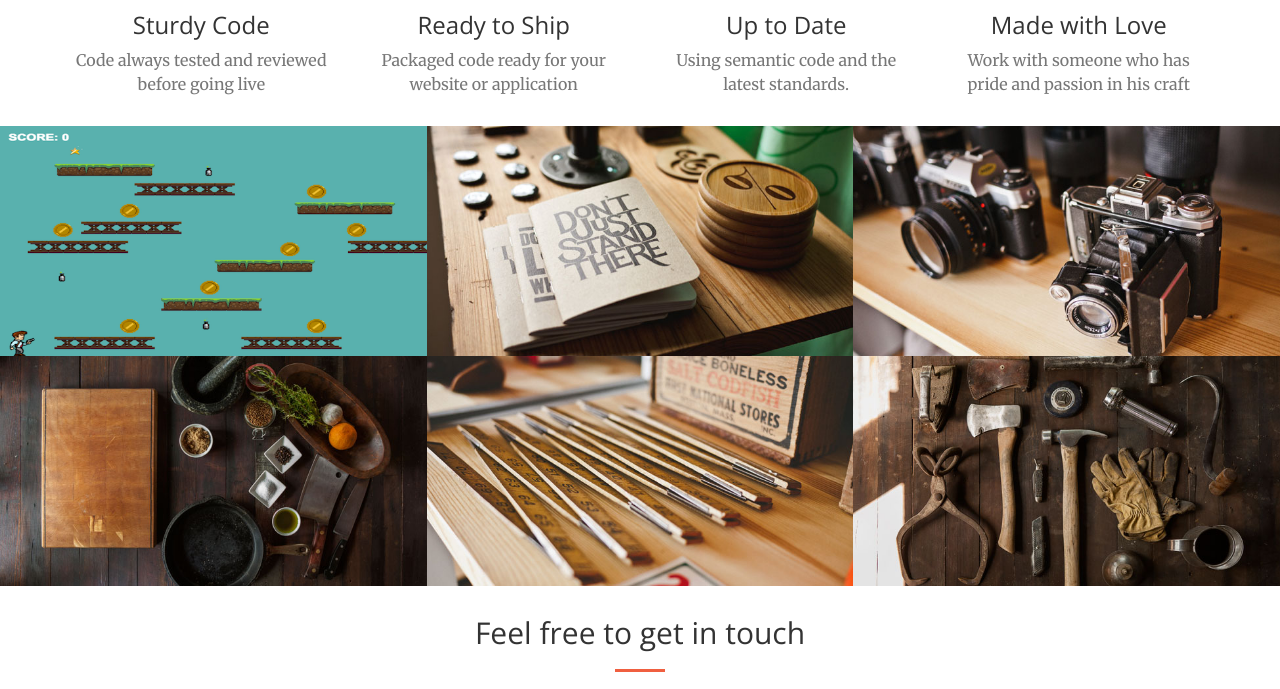
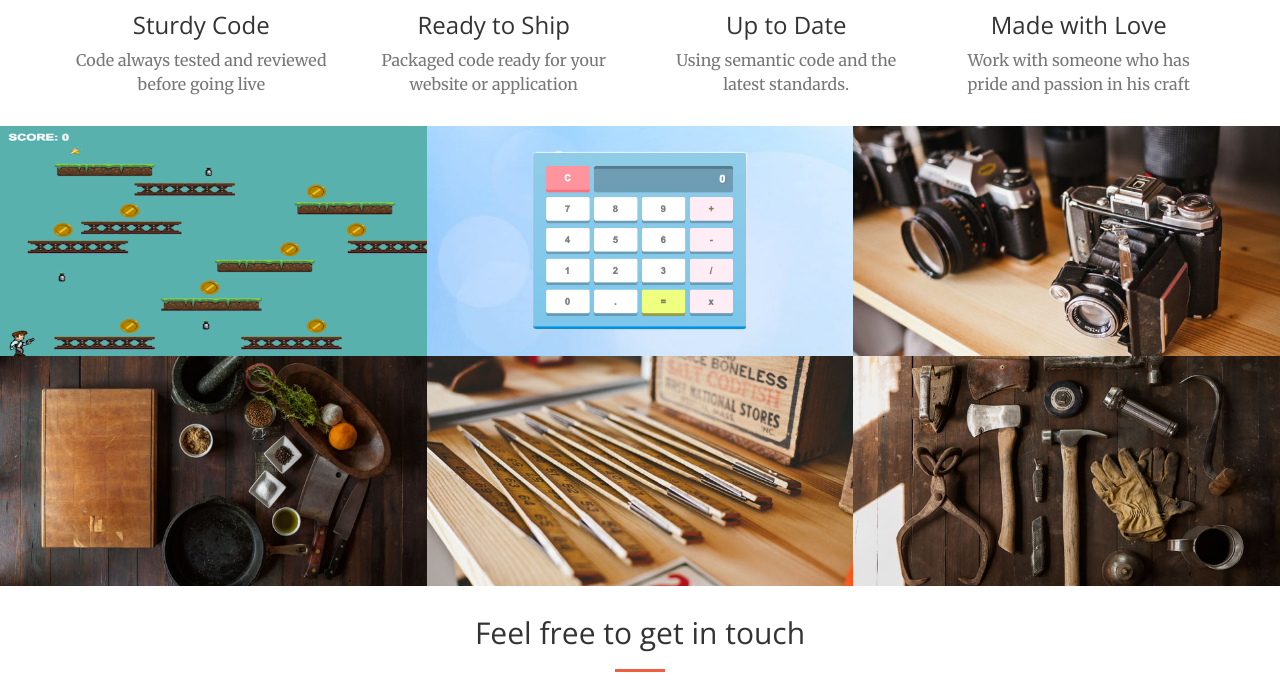
Before and after one commit to jongoodey/jongoodey.github.io, a website: page index.html in a window 1280 px wide. Shown: the part 1360-2049 px from the top of the page. Drawn offline with nearby package versions, Linux system fonts and the light colour scheme.

Commit message:
changes to the main images

```diff
--- a/index.html
+++ b/index.html
@@ -156,8 +156,8 @@
                     </a>
                 </div>
                 <div class="col-lg-4 col-sm-6">
-                    <a href="img/portfolio/fullsize/2.jpg" class="portfolio-box">
-                        <img src="img/portfolio/thumbnails/2.jpg" class="img-responsive" alt="">
+                    <a href="/basic-calculator" class="portfolio-box">
+                        <img src="img/portfolio/thumbnails/basic-calculator.jpg" class="img-responsive" alt="">
                         <div class="portfolio-box-caption">
                             <div class="portfolio-box-caption-content">
                                 <div class="project-category text-faded">
```
Also changed, not shown: img/portfolio/thumbnails/basic-calculator.jpg (added), 4 other files.
